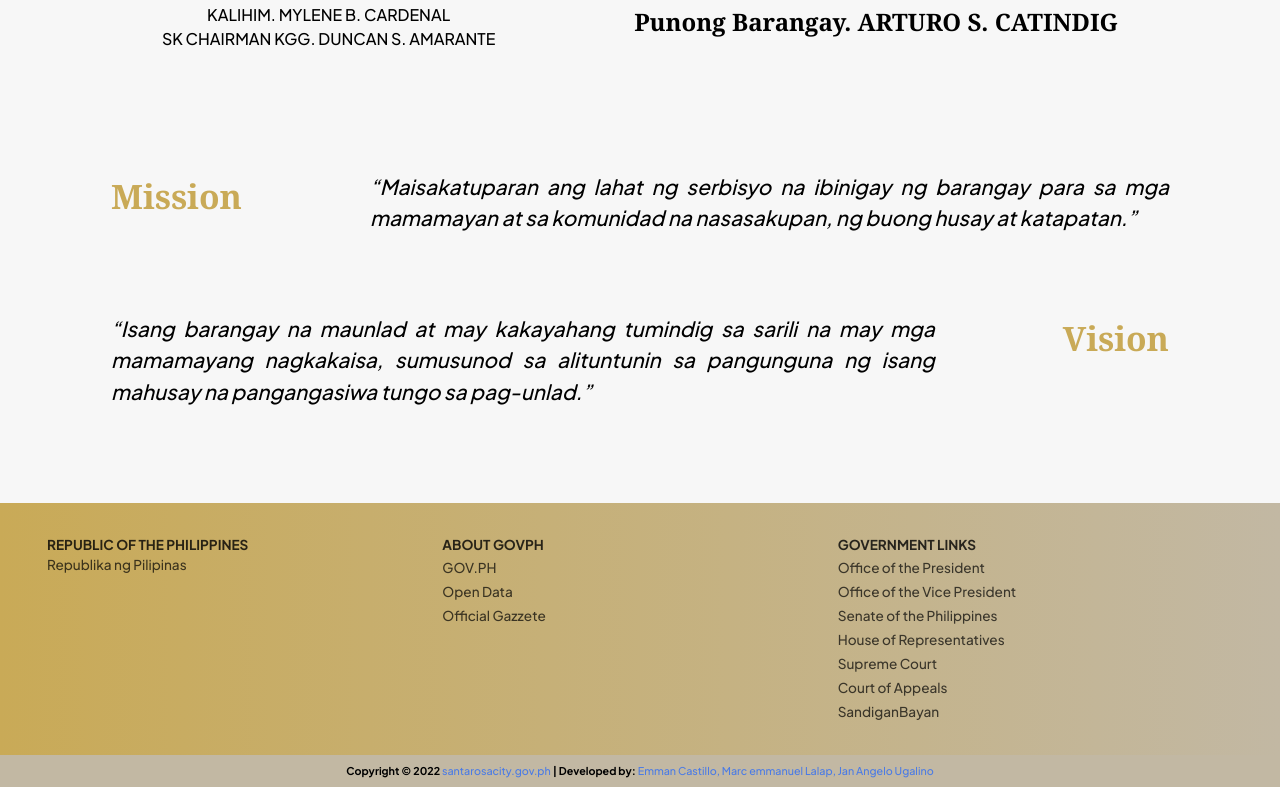
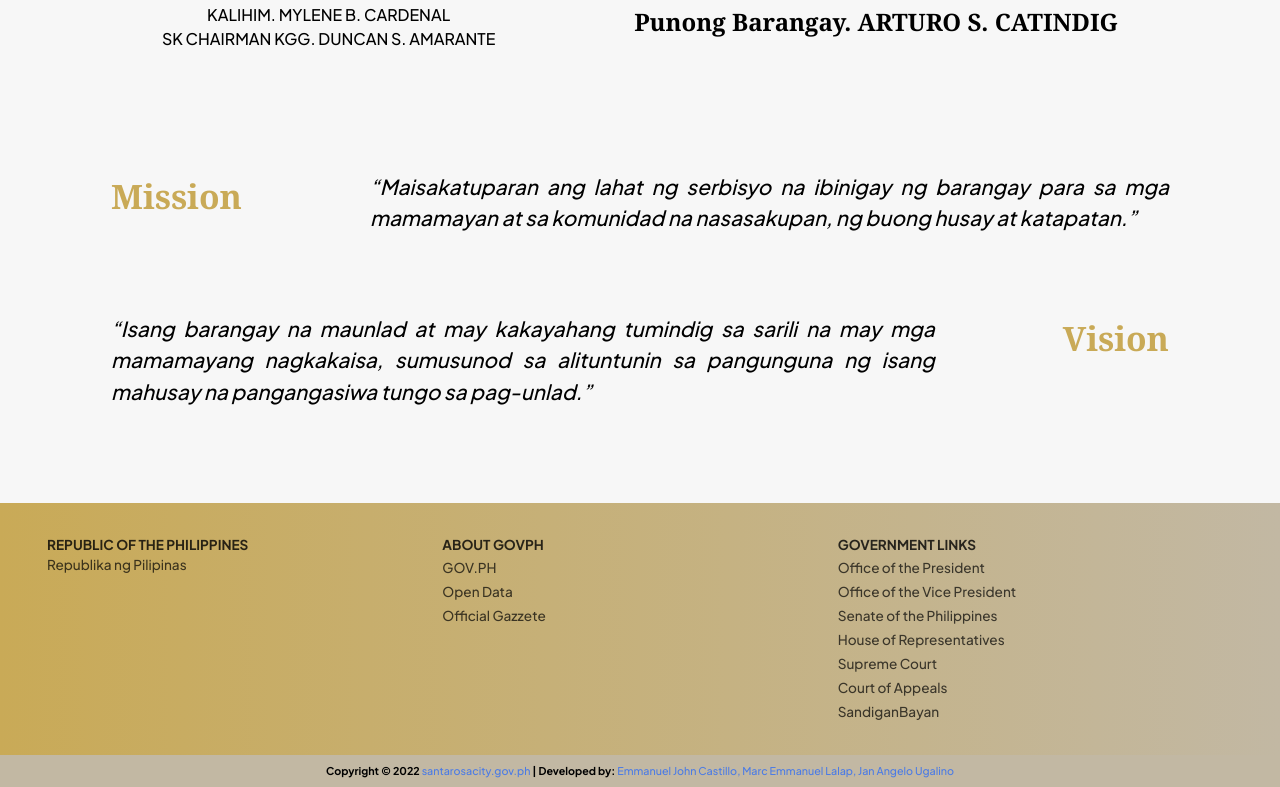
Before and after one commit to BarangayTagapo/FrontEnd, a React (Create React App) app: page / in a window 1280 px wide. Shown: the part 1498-2285 px from the top of the page. Built offline with nearby package versions, Linux system fonts and the light colour scheme.

Commit message:
Your message

```diff
--- a/src/components/Footer/Footer.jsx
+++ b/src/components/Footer/Footer.jsx
@@ -51,10 +51,10 @@ const Footer = () => {
           </a>{' '}
           | Developed by:{' '}
           <a
-            href='https://www.youtube.com/watch?v=BBJa32lCaaY'
+            href='https://barangay-tagapo.netlify.app/'
             className='text-hover-white'
           >
-            Emman Castillo, Marc emmanuel Lalap, Jan Angelo Ugalino
+            Emmanuel John Castillo, Marc Emmanuel Lalap, Jan Angelo Ugalino
           </a>
         </h6>
       </div>
```
